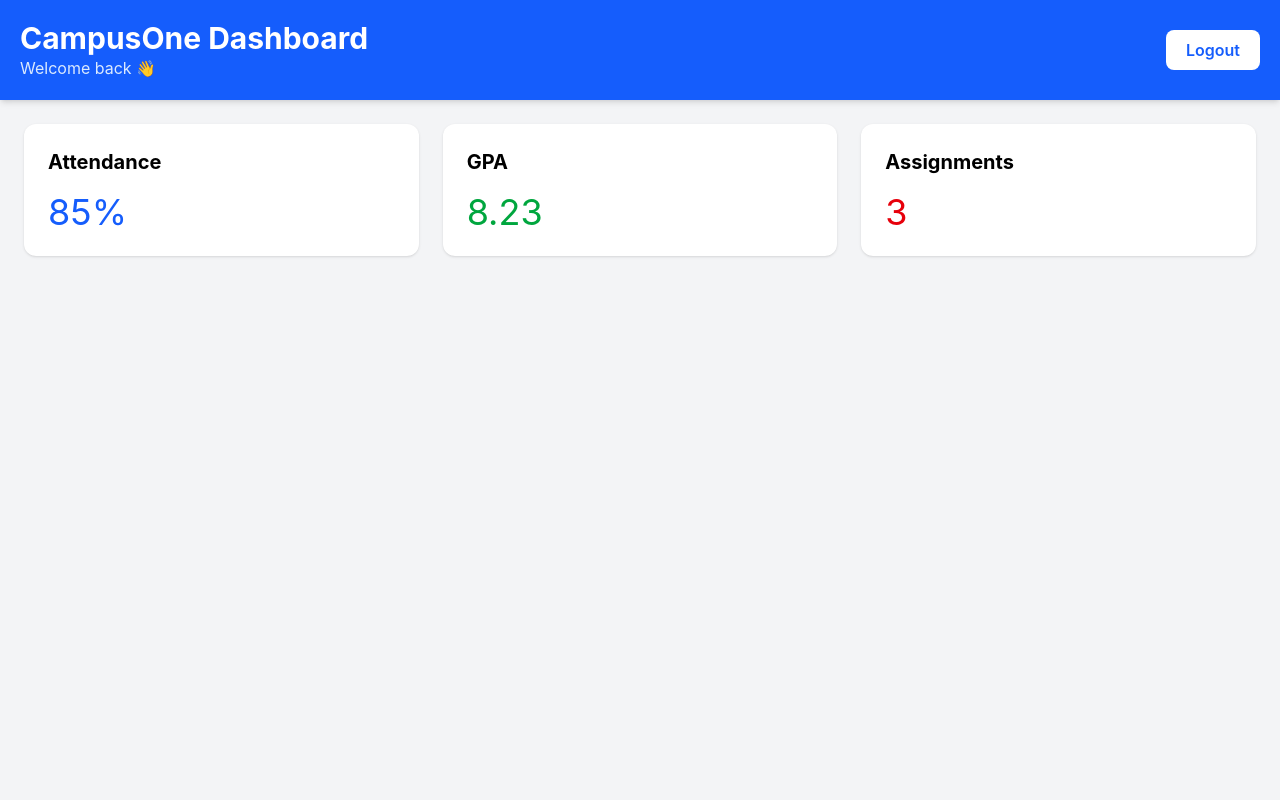
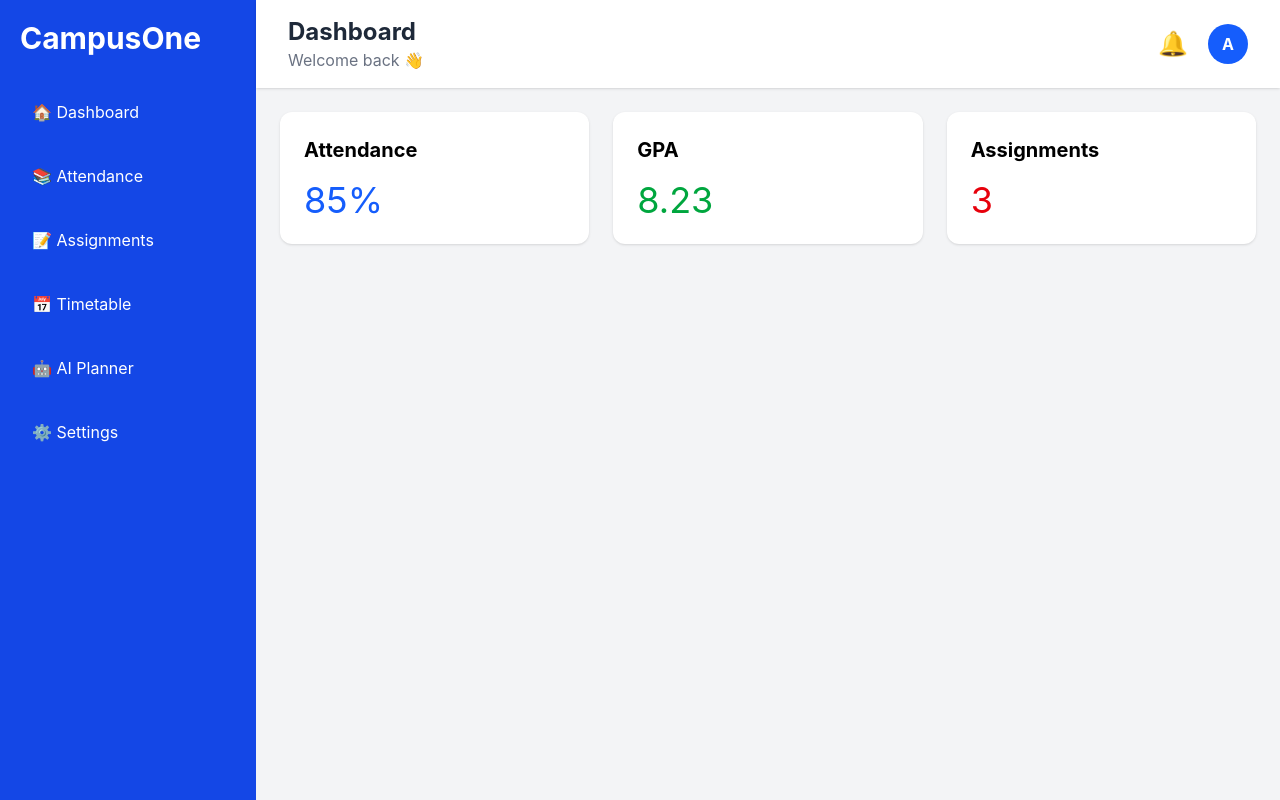
Before and after one commit to mail2anjaligupta2005-ctrl/CampusOne, a React app in the folder frontend/: page /dashboard in a window 1280 px wide. Built offline with nearby package versions, Linux system fonts and the light colour scheme; sample sign-in values are in the browser's storage; the HTML template or start-up script is replaced by a standard one.

Commit message:
Created professional dashboard layout with sidebar and navbar

```diff
--- a/frontend/package.json
+++ b/frontend/package.json
@@ -14,6 +14,7 @@
     "axios": "^1.18.1",
     "react": "^19.2.7",
     "react-dom": "^19.2.7",
+    "react-icons": "^5.7.0",
     "react-router-dom": "^7.18.1",
     "tailwindcss": "^4.3.2"
   },
--- a/frontend/src/components/layout/DashboardLayout.jsx
+++ b/frontend/src/components/layout/DashboardLayout.jsx
@@ -0,0 +1,18 @@
+import Sidebar from "./Sidebar";
+import Navbar from "./Navbar";
+
+function DashboardLayout({ children }) {
+  return (
+    <div className="flex">
+      <Sidebar />
+
+      <div className="flex-1 min-h-screen bg-gray-100">
+        <Navbar />
+
+        {children}
+      </div>
+    </div>
+  );
+}
+
+export default DashboardLayout;
--- a/frontend/src/components/layout/Navbar.jsx
+++ b/frontend/src/components/layout/Navbar.jsx
@@ -0,0 +1,27 @@
+function Navbar() {
+  return (
+    <div className="bg-white px-8 py-4 shadow flex justify-between items-center">
+      <div>
+        <h2 className="text-2xl font-bold text-gray-800">
+          Dashboard
+        </h2>
+
+        <p className="text-gray-500">
+          Welcome back 👋
+        </p>
+      </div>
+
+      <div className="flex items-center gap-5">
+        <span className="text-2xl cursor-pointer">
+          🔔
+        </span>
+
+        <div className="w-10 h-10 rounded-full bg-blue-600 text-white flex items-center justify-center font-bold">
+          A
+        </div>
+      </div>
+    </div>
+  );
+}
+
+export default Navbar;
--- a/frontend/src/components/layout/sidebar.jsx
+++ b/frontend/src/components/layout/sidebar.jsx
@@ -0,0 +1,37 @@
+function Sidebar() {
+  return (
+    <div className="w-64 bg-blue-700 text-white min-h-screen p-5">
+      <h1 className="text-3xl font-bold mb-8">
+        CampusOne
+      </h1>
+
+      <ul className="space-y-4">
+        <li className="hover:bg-blue-600 p-3 rounded-lg cursor-pointer">
+          🏠 Dashboard
+        </li>
+
+        <li className="hover:bg-blue-600 p-3 rounded-lg cursor-pointer">
+          📚 Attendance
+        </li>
+
+        <li className="hover:bg-blue-600 p-3 rounded-lg cursor-pointer">
+          📝 Assignments
+        </li>
+
+        <li className="hover:bg-blue-600 p-3 rounded-lg cursor-pointer">
+          📅 Timetable
+        </li>
+
+        <li className="hover:bg-blue-600 p-3 rounded-lg cursor-pointer">
+          🤖 AI Planner
+        </li>
+
+        <li className="hover:bg-blue-600 p-3 rounded-lg cursor-pointer">
+          ⚙️ Settings
+        </li>
+      </ul>
+    </div>
+  );
+}
+
+export default Sidebar;
--- a/frontend/src/pages/Dashboard.jsx
+++ b/frontend/src/pages/Dashboard.jsx
@@ -1,16 +1,17 @@
 import { useNavigate } from "react-router-dom";
 import { useEffect } from "react";
+import DashboardLayout from "../components/layout/DashboardLayout";
 
 function Dashboard() {
   const navigate = useNavigate();
 
   useEffect(() => {
-  const token = localStorage.getItem("token");
+    const token = localStorage.getItem("token");
 
-  if (!token) {
-    navigate("/login");
-  }
-}, [navigate]);
+    if (!token) {
+      navigate("/login");
+    }
+  }, [navigate]);
 
   const handleLogout = () => {
     localStorage.removeItem("token");
@@ -18,49 +19,39 @@ function Dashboard() {
   };
 
   return (
-    <div className="min-h-screen bg-gray-100">
+    <DashboardLayout>
+      <div className="p-6 grid md:grid-cols-3 gap-6">
+        <div className="bg-white p-6 rounded-xl shadow">
+          <h2 className="text-xl font-bold">
+            Attendance
+          </h2>
 
-      <div className="bg-blue-600 text-white p-5 shadow-md flex justify-between items-center">
-
-        <div>
-          <h1 className="text-3xl font-bold">
-            CampusOne Dashboard
-          </h1>
-
-          <p className="text-blue-100">
-            Welcome back 👋
+          <p className="text-4xl text-blue-600 mt-4">
+            85%
           </p>
         </div>
 
-        <button
-          onClick={handleLogout}
-          className="bg-white text-blue-600 px-5 py-2 rounded-lg font-semibold hover:bg-gray-100"
-        >
-          Logout
-        </button>
+        <div className="bg-white p-6 rounded-xl shadow">
+          <h2 className="text-xl font-bold">
+            GPA
+          </h2>
 
-      </div>
-
-      <div className="p-6 grid md:grid-cols-3 gap-6">
-
-        <div className="bg-white p-6 rounded-xl shadow">
-          <h2 className="text-xl font-bold">Attendance</h2>
-          <p className="text-4xl text-blue-600 mt-4">85%</p>
+          <p className="text-4xl text-green-600 mt-4">
+            8.23
+          </p>
         </div>
 
         <div className="bg-white p-6 rounded-xl shadow">
-          <h2 className="text-xl font-bold">GPA</h2>
-          <p className="text-4xl text-green-600 mt-4">8.23</p>
+          <h2 className="text-xl font-bold">
+            Assignments
+          </h2>
+
+          <p className="text-4xl text-red-600 mt-4">
+            3
+          </p>
         </div>
-
-        <div className="bg-white p-6 rounded-xl shadow">
-          <h2 className="text-xl font-bold">Assignments</h2>
-          <p className="text-4xl text-red-600 mt-4">3</p>
-        </div>
-
       </div>
-
-    </div>
+    </DashboardLayout>
   );
 }
 
```
Also changed, not shown: 1 other file (tests, documents, lock files or other folders).
